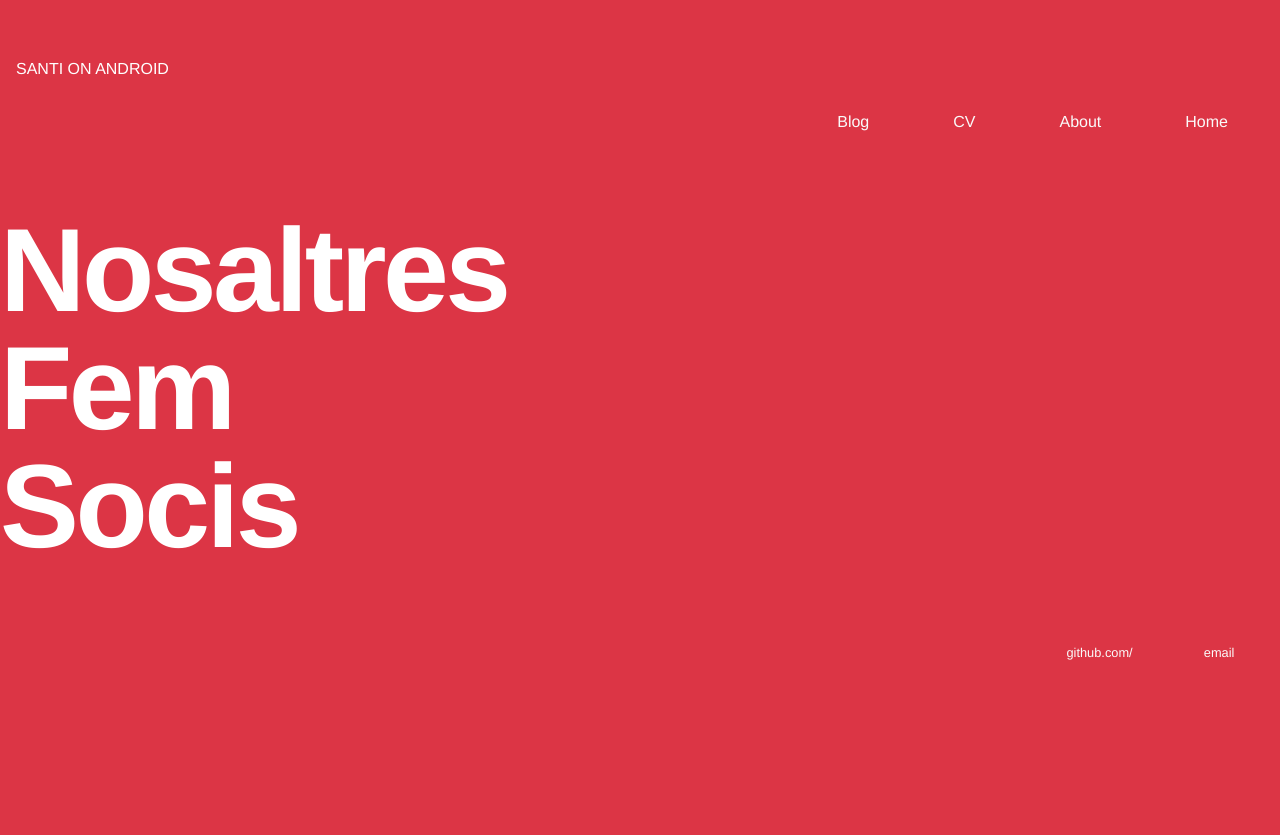
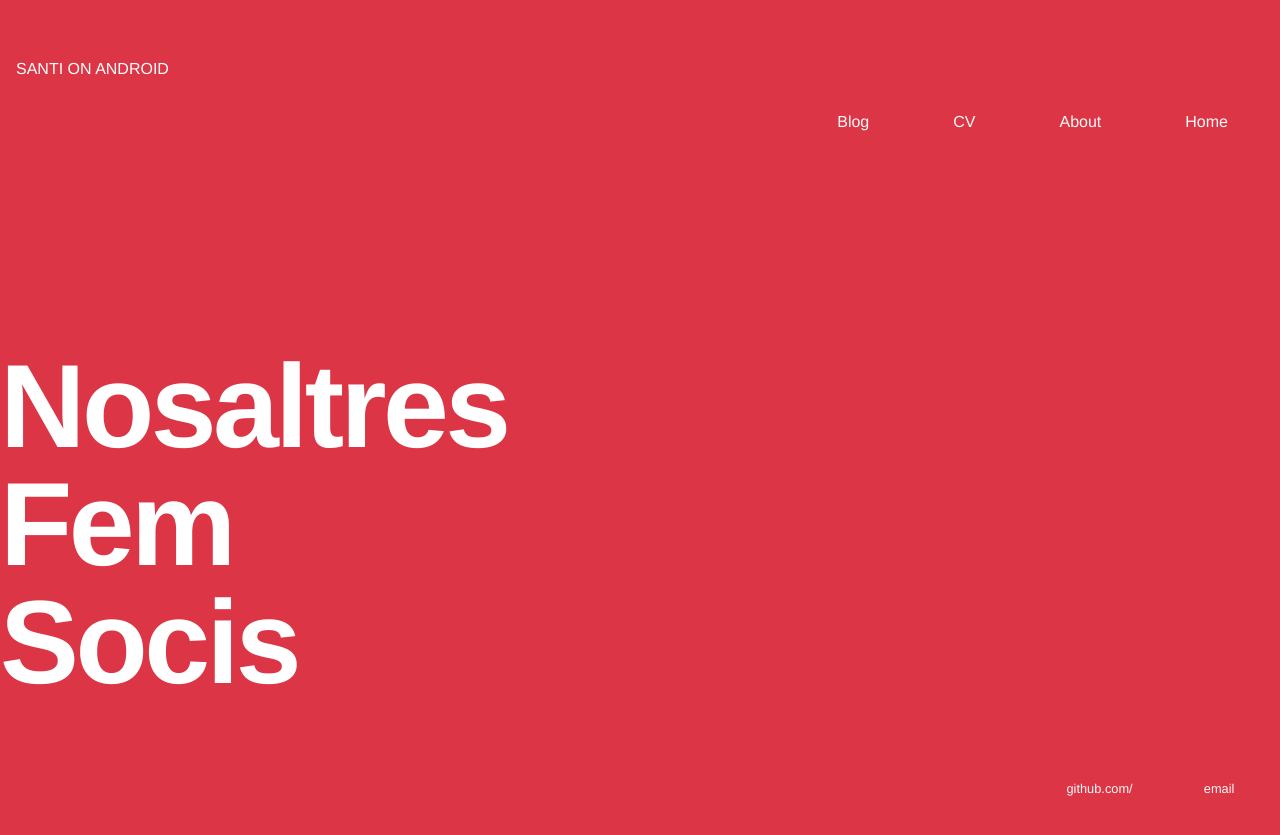
Before and after one commit to SantiOnAndroid/SantiOnAndroid.github.io, a Jekyll site: the page built from index.html, in a window 1280 px wide. Shown: the top 835 px of the page. Built offline with Jekyll 4.4.1, drawn with Linux system fonts in a browser that asks for light colours; some web fonts are replaced.

Commit message:
modificant titolj

```diff
--- a/_layouts/default.html
+++ b/_layouts/default.html
@@ -7,7 +7,7 @@
 			<link href="//db.onlinewebfonts.com/c/51fdf8021065497210ca54837e1601e9?family=Neue+Einstellung" rel="stylesheet" type="text/css"/>
 		</head>
 		<body>
-		<svg height="33" width="339">
+		<svg id="icon" height="33" width="339">
 
 			<text x="0" y="14" >SANTI ON ANDROID</text>
 
--- a/css/main.css
+++ b/css/main.css
@@ -16,8 +16,9 @@
 
     margin-left: 2em;
 
+
 }
-svg{
+#icon{
     font-family:inherit;
     background:transparent;
     fill: #fff;
--- a/index.html
+++ b/index.html
@@ -3,9 +3,9 @@
 title: Santi on Android
 ---
 <div class="blurb">
-	<svg id="slide" height="12" width="12">
+	<svg id="slide" >
 
-		<text  x="0" y="14"><h1>Nosaltres<br>Fem <br>Socis </h1></text>
+		<text  ><h1>Nosaltres<br>Fem <br>Socis </h1></text>
 
 	</svg>
 
```
